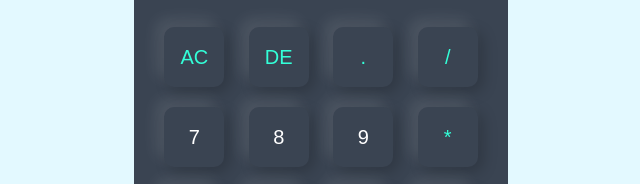
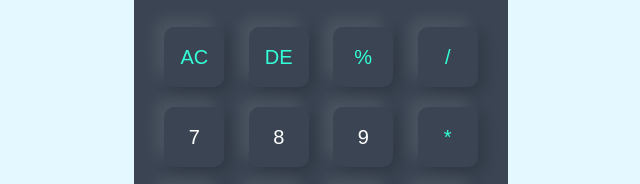
Before and after one commit to Kbhavya-0808/Calculator, a plain HTML site: page index.html in a window 1280 px wide. Shown: the part 243-427 px from the top of the page, 319-959 px from the left. Drawn offline with Linux system fonts and the light colour scheme.

Commit message:
Update index.html

```diff
--- a/index.html
+++ b/index.html
@@ -16,7 +16,7 @@
       <div>
         <input type="button" value="AC" onclick="display.value = '' " class="operator">
         <input type="button" value="DE" onclick="display.value =  display.value.toString().slice(0,-1)" class="operator">
-        <input type="button" value="." onclick="display.value += '.' " class="operator">
+        <input type="button" value="%" onclick="display.value += '%' " class="operator">
         <input type="button" value="/" onclick="display.value += '/' " class="operator">
       </div>
       <div>
```
